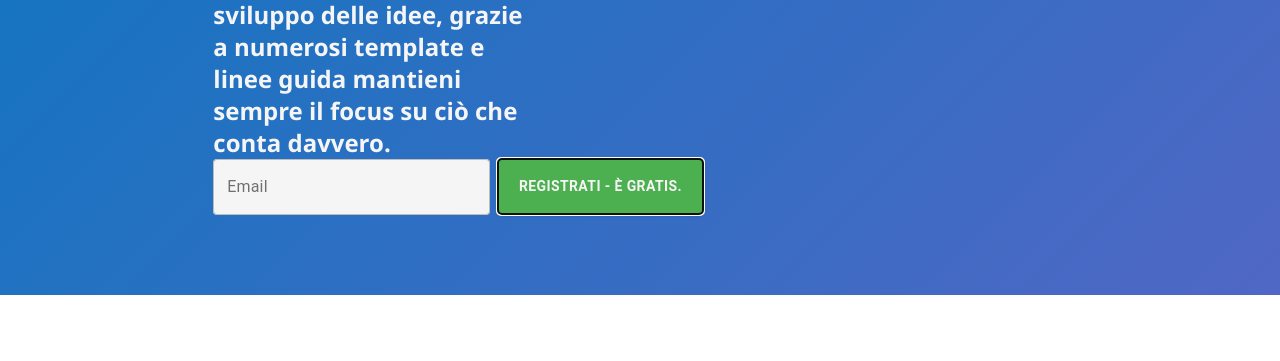
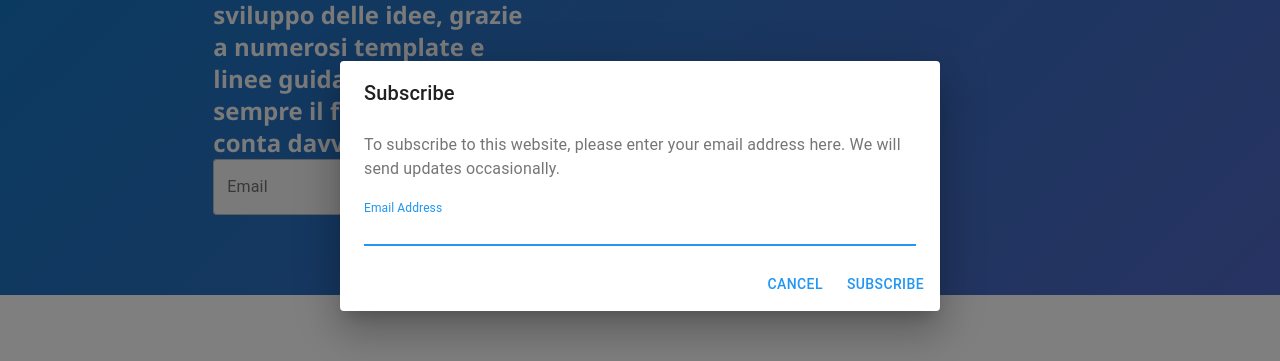
Before and after one commit to AlessandroGrassi1998/brainstorming, a React (Create React App) app: page / in a window 1280 px wide. Both pictures are taken after a click on the button "REGISTRATI - È GRATIS.". Shown: the part 673-1034 px from the top of the page. Built offline with nearby package versions, Linux system fonts and the light colour scheme.

Commit message:
add login modal

```diff
--- a/package.json
+++ b/package.json
@@ -14,8 +14,11 @@
     "react-bootstrap": "^1.0.0",
     "react-dom": "^16.13.1",
     "react-icons": "^3.9.0",
+    "react-redux": "^7.2.0",
     "react-router-dom": "^5.1.2",
-    "react-scripts": "3.4.1"
+    "react-scripts": "3.4.1",
+    "redux": "^4.0.5",
+    "redux-promise": "^0.6.0"
   },
   "scripts": {
     "start": "react-scripts start",
--- /dev/null
+++ b/src/actions/openLoginModal.js
@@ -0,0 +1,9 @@
+export default (openClose,email)=>{
+    return{
+        type: "Open close login modal",
+        payload: {
+            openClose,
+            email,
+        }
+    }
+}
--- /dev/null
+++ b/src/components/Login.js
@@ -0,0 +1,60 @@
+import React, { useState, useEffect } from 'react';
+import { Button, TextField, Dialog, DialogActions, DialogContent, DialogContentText, DialogTitle } from '@material-ui/core';
+import { connect } from 'react-redux';
+import { bindActionCreators } from 'redux';
+import openLoginModal from '../actions/openLoginModal';
+
+const handleOnChangeEmail = (e, setEmail) => {
+    setEmail(e.target.value);
+}
+
+const Login = (props) => {
+    const closeModal = () => props.openLoginModal(false, '');
+    const [email, setEmail] = useState(props.loginModal.email);
+    useEffect(() => {setEmail(props.loginModal.email)}, [props.loginModal.email]);
+    return (
+        <div>
+            <Dialog open={props.loginModal.openClose} onClose={closeModal} aria-labelledby="form-dialog-title">
+                <DialogTitle id="form-dialog-title">Subscribe</DialogTitle>
+                <DialogContent>
+                    <DialogContentText>
+                        To subscribe to this website, please enter your email address here. We will send updates
+                        occasionally.
+                    </DialogContentText>
+                    <TextField
+                        onChange={(e) => handleOnChangeEmail(e, setEmail)}
+                        value={email}
+                        autoFocus
+                        margin="dense"
+                        id="name"
+                        label="Email Address"
+                        type="email"
+                        fullWidth
+                    />
+                </DialogContent>
+                <DialogActions>
+                    <Button onClick={closeModal} color="primary">
+                        Cancel
+                    </Button>
+                    <Button onClick={closeModal} color="primary">
+                        Subscribe
+                    </Button>
+                </DialogActions>
+            </Dialog>
+        </div>
+    );
+}
+
+function mapStateToProps(state) {
+    return {
+        loginModal: state.loginModal
+    }
+}
+
+function mapDispatchToProps(dispatcher) {
+    return bindActionCreators({
+        openLoginModal: openLoginModal,
+    }, dispatcher)
+}
+
+export default connect(mapStateToProps, mapDispatchToProps)(Login);
--- a/src/components/landingPage/LandingPage.js
+++ b/src/components/landingPage/LandingPage.js
@@ -5,6 +5,7 @@ import { makeStyles } from '@material-ui/core/styles';
 import Presentation from './Presentation'
 import FurtherPresentation from './FurtherPresentation';
 import DemoSlider from './DemoSlider'
+import Login from '../Login'
 
 const useStyles = makeStyles(theme => ({
 
@@ -14,6 +15,7 @@ const LandingPage = (props) => {
     const classes = useStyles();
     return (
         <>
+            <Login />
             <Presentation />
             <FurtherPresentation />
             <DemoSlider />
--- a/src/components/landingPage/Presentation.js
+++ b/src/components/landingPage/Presentation.js
@@ -1,7 +1,10 @@
-import React from 'react';
+import React, { useState } from 'react';
 import { makeStyles } from '@material-ui/core/styles';
 import { Button, Typography, Grid, TextField, CardMedia, Box } from '@material-ui/core';
 import { grey } from '@material-ui/core/colors'
+import { connect } from 'react-redux';
+import { bindActionCreators } from 'redux';
+import openLoginModal from '../../actions/openLoginModal';
 
 const useStyles = makeStyles(theme => ({
     root: {
@@ -24,14 +27,16 @@ const useStyles = makeStyles(theme => ({
     mainBox: {
         background: 'linear-gradient(135deg, #0079bf, #5067c5)'
     },
-    emailTextField:{
-        background:grey[100],
+    emailTextField: {
+        background: grey[100],
         borderRadius: 4,
     }
 }));
 
+const handleEmailChange = (e, setEmail) => { setEmail(e.target.value); }
 
-const Presentation = () => {
+const Presentation = (props) => {
+    const [email, setEmail] = useState("");
     const classes = useStyles();
     return (
         <Box pt={10} pb={10} className={classes.mainBox}>
@@ -55,10 +60,10 @@ const Presentation = () => {
                     </Grid>
                     <Grid container spacing={1} item xs={12}>
                         <Grid item xs={12} md={4}>
-                            <TextField className={classes.emailTextField} fullWidth id="outlined-basic" label="Email" variant="outlined" />
+                            <TextField value={email} onChange={(e) => handleEmailChange(e, setEmail)} className={classes.emailTextField} fullWidth id="outlined-basic" label="Email" variant="outlined" />
                         </Grid>
                         <Grid item xs={12} md={3}>
-                            <Button fullWidth variant="contained" color="secondary" className={classes.subscribeButtom}>Registrati - è gratis.</Button>
+                            <Button fullWidth onClick={() => props.openLoginModal(true, email)} variant="contained" color="secondary" className={classes.subscribeButtom}>Registrati - è gratis.</Button>
                         </Grid>
                     </Grid>
                 </Grid>
@@ -68,4 +73,10 @@ const Presentation = () => {
     );
 }
 
-export default Presentation;
+function mapDispatchToProps(dispatcher) {
+    return bindActionCreators({
+        openLoginModal: openLoginModal,
+    }, dispatcher)
+}
+
+export default connect(null, mapDispatchToProps)(Presentation);
--- a/src/index.js
+++ b/src/index.js
@@ -4,20 +4,21 @@ import './index.css';
 import App from './components/App';
 import { ThemeProvider } from '@material-ui/core/styles'
 import theme from './theme'
+import reduxPromise from 'redux-promise'
+import { createStore, applyMiddleware } from 'redux';
+import { Provider } from 'react-redux';
 
-import * as serviceWorker from './serviceWorker';
+import rootReducer from './reducers/rootReducer'
 
+const theStore = applyMiddleware(reduxPromise)(createStore)(rootReducer);
 
 ReactDOM.render(
   <React.StrictMode>
-    <ThemeProvider theme={theme}>
-      <App />
-    </ThemeProvider>
+    <Provider store={theStore}>
+      <ThemeProvider theme={theme}>
+        <App />
+      </ThemeProvider>
+    </Provider>
   </React.StrictMode>,
   document.getElementById('root')
 );
-
-// If you want your app to work offline and load faster, you can change
-// unregister() to register() below. Note this comes with some pitfalls.
-// Learn more about service workers: https://bit.ly/CRA-PWA
-serviceWorker.unregister();
--- /dev/null
+++ b/src/reducers/loginReducer.js
@@ -0,0 +1,12 @@
+const initState = {openClose: false, email: ""};
+
+export default(state = initState, action)=>{
+    const actionType = action.type;
+    if(actionType === "Open close login modal"){
+        const newState = {}
+        newState.openClose = action.payload.openClose;
+        newState.email = action.payload.email;
+        return newState;
+    }
+    return state;
+}
--- /dev/null
+++ b/src/reducers/rootReducer.js
@@ -0,0 +1,8 @@
+import { combineReducers } from 'redux';
+import loginReducer from './loginReducer'
+
+const rootReducer = combineReducers({
+    loginModal: loginReducer,
+})
+
+export default rootReducer;
```
Also changed, not shown: 1 other file (tests, documents, lock files or other folders).
